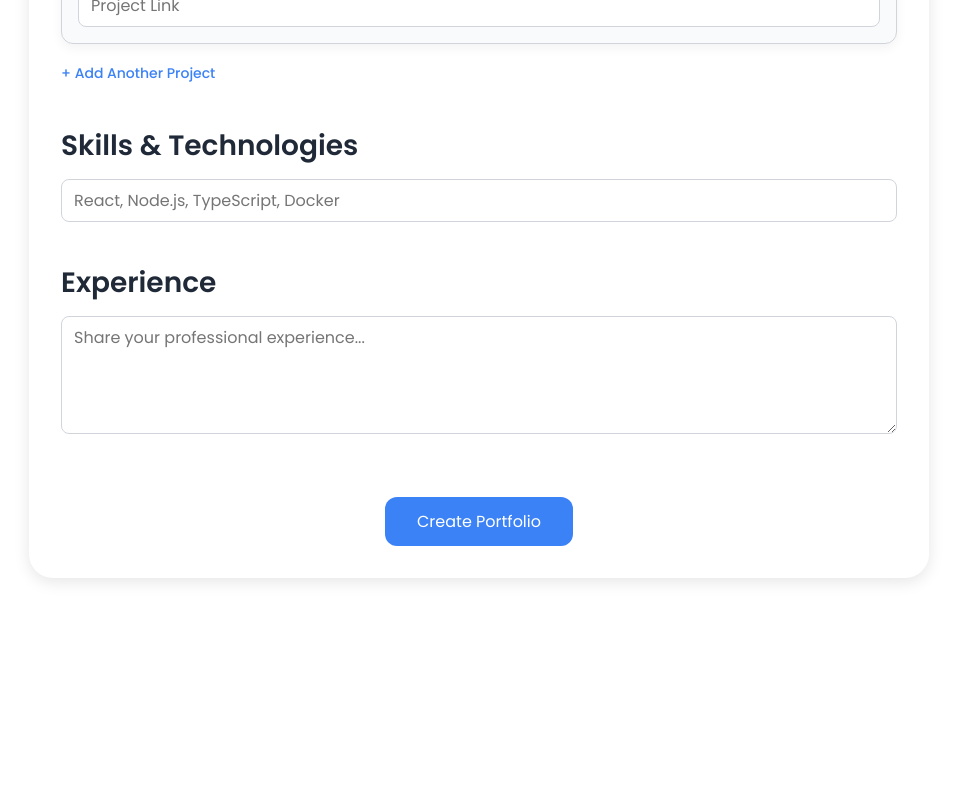
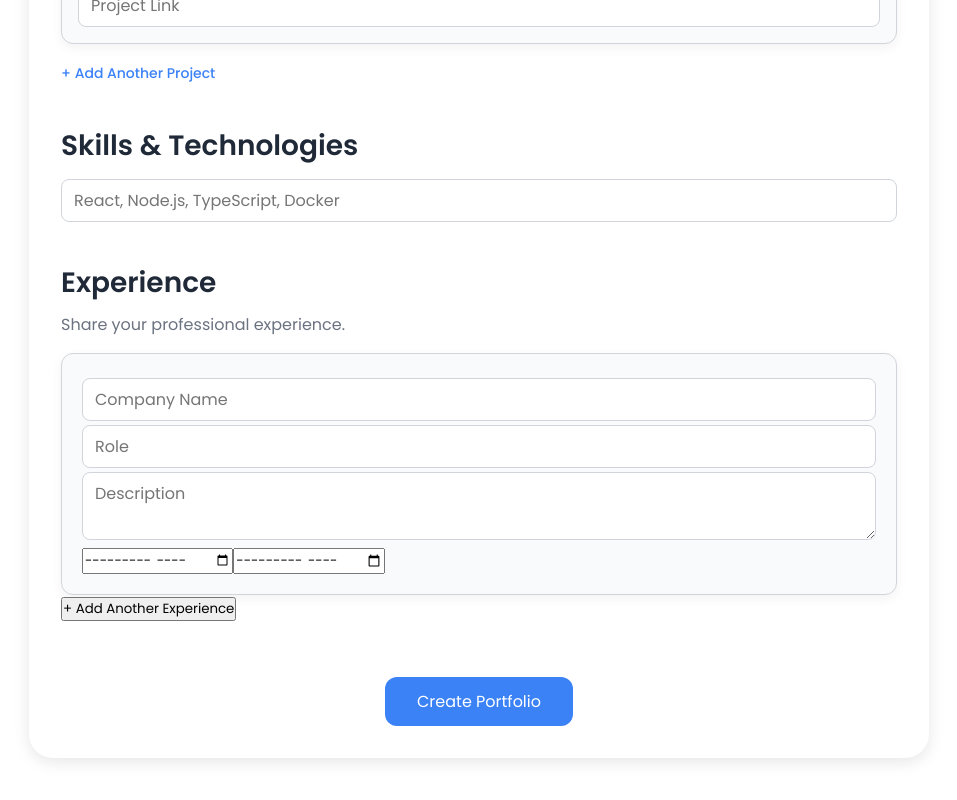
Before and after one commit to M4yankkkk/foliofusion, a Next.js app: page /generate in a window 1280 px wide. Shown: the part 1194-1994 px from the top of the page, without its empty margins (161-1118 px from the left). Before the commit the page ends 1852 px from the top, so only its background shows below. Built offline with nearby package versions, Linux system fonts and the light colour scheme; no server answers.

Commit message:
updated the experience section

```diff
--- a/app/globals.css
+++ b/app/globals.css
@@ -677,3 +677,71 @@ textarea:focus {
   font-weight: 500;
   color: #16a34a;
 }
+
+/* Experience Cards */
+.experience-list {
+  display: grid;
+  grid-template-columns: repeat(auto-fit, minmax(300px, 1fr));
+  gap: 20px;
+  margin-top: 20px;
+}
+
+.experience-card {
+  background-color: #f9fafb;
+  border: 1px solid #d1d5db;
+  border-radius: 12px;
+  padding: 20px;
+  box-shadow: 0 4px 12px rgba(0,0,0,0.05);
+  transition: transform 0.2s, box-shadow 0.2s;
+}
+
+.experience-card:hover {
+  transform: translateY(-4px);
+  box-shadow: 0 6px 20px rgba(0,0,0,0.1);
+}
+
+.experience-header {
+  display: flex;
+  justify-content: space-between;
+  align-items: flex-start;
+  margin-bottom: 12px;
+}
+
+.experience-left {
+  flex: 1;
+}
+
+.company-name {
+  font-size: 1.125rem;
+  font-weight: 600;
+  color: #1f2937;
+  margin: 0;
+}
+
+.role {
+  /* display: flex;
+  align-items: baseline;
+  justify-content: left; */
+  float: left;
+  text-align: left;
+  font-size: 0.95rem;
+  color: #6b7280;
+  margin: 4px 0 0 0;
+}
+
+.experience-right {
+  text-align: right;
+}
+
+.experience-dates {
+  font-size: 0.875rem;
+  color: #6b7280;
+  margin: 0;
+}
+
+.experience-description {
+  font-size: 0.95rem;
+  color: #4b5563;
+  line-height: 1.5;
+  margin: 0;
+}
--- a/components/PortfolioForm.jsx
+++ b/components/PortfolioForm.jsx
@@ -7,6 +7,8 @@ const supabase = createClient(
   process.env.NEXT_PUBLIC_SUPABASE_URL,
   process.env.NEXT_PUBLIC_SUPABASE_ANON_KEY
 );
+
+
 
 export default function PortfolioForm() {
   const [formData, setFormData] = useState({
@@ -19,7 +21,7 @@ export default function PortfolioForm() {
     twitter: "",
     projects: [{ name: "", description: "", link: "" }],
     skills: "",
-    experience: "",
+    experience: [{ company: "", role: "", description: "", startMonthYear: "", endMonthYear: "" }],
   });
 
   const [loading, setLoading] = useState(false);
@@ -39,6 +41,19 @@ export default function PortfolioForm() {
     setFormData({
       ...formData,
       projects: [...formData.projects, { name: "", description: "", link: "" }],
+    });
+  };
+
+  const handleExperienceChange = (index, field, value) => {
+    const newExperience = [...formData.experience];
+    newExperience[index][field] = value;
+    setFormData({ ...formData, experience: newExperience });
+  };
+
+  const addExperience = () => {
+    setFormData({
+      ...formData,
+      experience: [...formData.experience, { company: "", role: "", description: "", startMonthYear: "", endMonthYear: "" }],
     });
   };
 
@@ -224,13 +239,45 @@ export default function PortfolioForm() {
       {/* Experience */}
       <section>
         <h2>Experience</h2>
-        <textarea
-          name="experience"
-          value={formData.experience}
-          onChange={handleChange}
-          placeholder="Share your professional experience..."
-          rows={4}
-        />
+        <p>Share your professional experience.</p>
+
+        {formData.experience.map((exp, index) => (
+          <div key={index} className="experience-card">
+            <input
+              type="text"
+              placeholder="Company Name"
+              value={exp.company}
+              onChange={(e) => handleExperienceChange(index, "company", e.target.value)}
+            />
+            <input
+              type="text"
+              placeholder="Role"
+              value={exp.role}
+              onChange={(e) => handleExperienceChange(index, "role", e.target.value)}
+            />
+            <textarea
+              placeholder="Description"
+              rows={2}
+              value={exp.description}
+              onChange={(e) => handleExperienceChange(index, "description", e.target.value)}
+            />
+            <div className="month-year-inputs">
+              <input
+                type="month"
+                value={exp.startMonthYear}
+                onChange={(e) => handleExperienceChange(index, "startMonthYear", e.target.value)}
+              />
+              <input
+                type="month"
+                value={exp.endMonthYear}
+                onChange={(e) => handleExperienceChange(index, "endMonthYear", e.target.value)}
+              />
+            </div>
+          </div>
+        ))}
+        <button type="button" onClick={addExperience} className="add-experience-btn">
+          + Add Another Experience
+        </button>
       </section>
 
       {/* Submit */}
```
Also changed, not shown: app/profile/[username]/page.js (+31 -1 lines), Figma/FileLink.txt, 2 other files (tests, documents, lock files or other folders).
